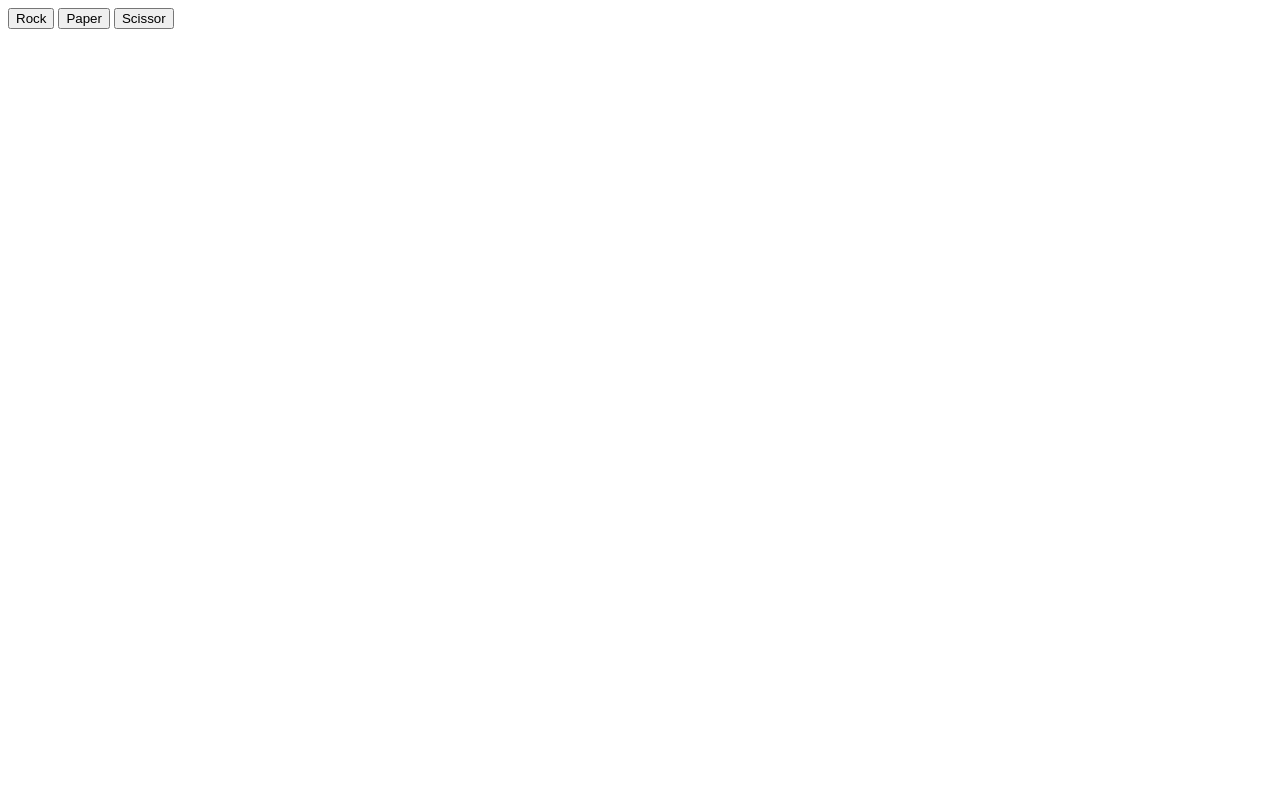
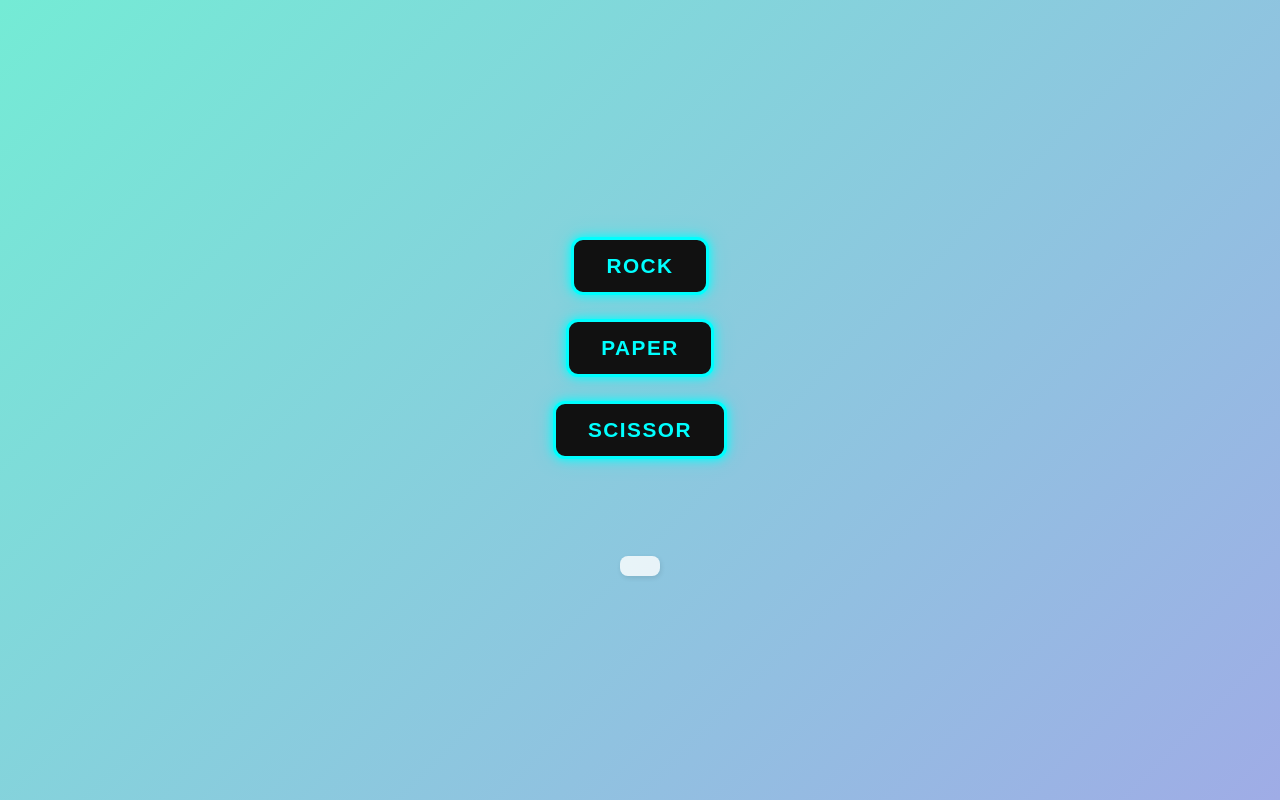
Before and after one commit to Hardik567880/rock_paper_scissor, a plain HTML site: page index.html in a window 1280 px wide. Drawn offline with Linux system fonts and the light colour scheme.

Commit message:
auto completed css file from chatgpt

```diff
--- a/index.html
+++ b/index.html
@@ -4,6 +4,7 @@
     <meta charset="UTF-8" />
     <meta name="viewport" content="width=device-width, initial-scale=1.0" />
     <title>Rock Paper Scissor</title>
+    <link rel="stylesheet" href="style.css">
   </head>
   <body>
     <button id="rockBtn">Rock</button>
--- /dev/null
+++ b/style.css
@@ -0,0 +1,82 @@
+/* General page styling */
+body {
+  font-family: 'Segoe UI', Tahoma, Geneva, Verdana, sans-serif;
+  background: linear-gradient(135deg, #74ebd5 0%, #9face6 100%);
+  height: 100vh;
+  margin: 0;
+  display: flex;
+  flex-direction: column;
+  justify-content: center;
+  align-items: center;
+  color: #333;
+}
+
+/* Heading style */
+h1 {
+  margin-bottom: 20px;
+  font-size: 2.5rem;
+  color: #222;
+  text-shadow: 1px 1px 3px rgba(0,0,0,0.2);
+}
+
+/* Neon arcade style buttons */
+button {
+  background: #111;
+  border: 3px solid #0ff;
+  border-radius: 12px;
+  padding: 14px 32px;
+  margin: 12px;
+  font-size: 1.3rem;
+  font-weight: bold;
+  color: #0ff;
+  cursor: pointer;
+  text-transform: uppercase;
+  letter-spacing: 1.5px;
+  transition: all 0.25s ease-in-out;
+  box-shadow: 0 0 10px #0ff, 0 0 20px rgba(0, 255, 255, 0.4);
+}
+
+/* Hover effect: stronger glow + slight zoom */
+button:hover {
+  color: #111;
+  background: #0ff;
+  box-shadow: 0 0 20px #0ff, 0 0 40px #0ff, 0 0 60px #0ff;
+  transform: scale(1.08);
+}
+
+/* Active press effect */
+button:active {
+  transform: scale(0.95);
+  box-shadow: 0 0 5px #0ff, 0 0 10px #0ff;
+}
+
+/* Disabled state */
+button:disabled {
+  border-color: #555;
+  color: #555;
+  background: #222;
+  box-shadow: none;
+  cursor: not-allowed;
+}
+
+
+/* Results display */
+#results {
+  margin-top: 30px;
+  font-size: 1.5rem;
+  font-weight: bold;
+  color: #222;
+  text-align: center;
+  min-height: 40px;
+}
+
+/* Score display */
+#score {
+  margin-top: 15px;
+  font-size: 1.2rem;
+  font-weight: 600;
+  background: rgba(255, 255, 255, 0.8);
+  padding: 10px 20px;
+  border-radius: 8px;
+  box-shadow: 1px 2px 5px rgba(0,0,0,0.1);
+}
```
